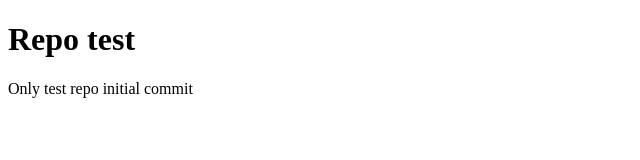
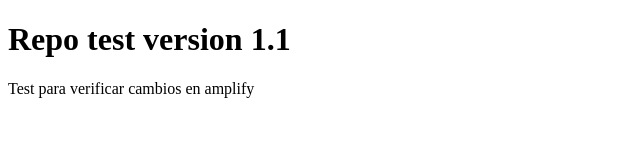
Before and after one commit to francofilippi/Litapp, a plain HTML site: page front-end/index.html in a window 1280 px wide. Shown: the whole page, without its empty margins (0-640 px from the left). Drawn offline with Linux system fonts and the light colour scheme.

Commit message:
test en index para verificar cambios en Amplify

```diff
--- a/front-end/index.html
+++ b/front-end/index.html
@@ -2,8 +2,8 @@
 <html>
 <body>
 
-<h1>Repo test</h1>
-<p>Only test repo initial commit</p>
+<h1>Repo test version 1.1</h1>
+<p>Test para verificar cambios en amplify</p>
 
 </body>
 </html>
```
